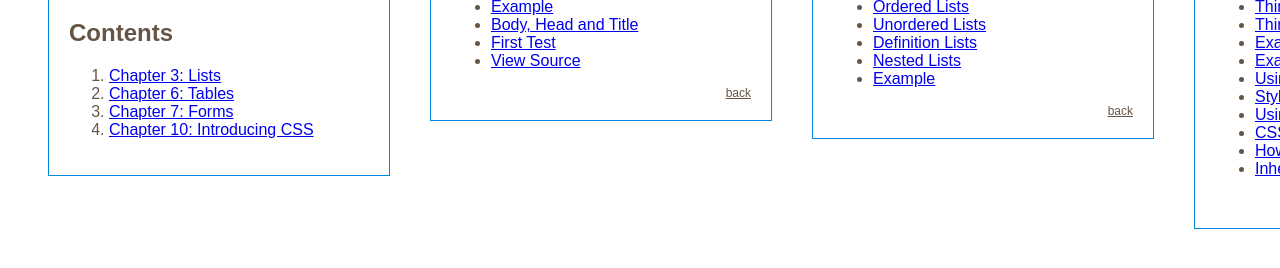
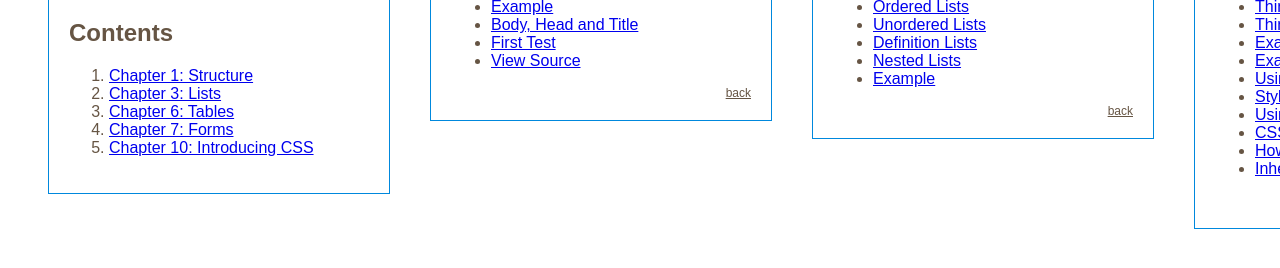
Before and after one commit to mumingv/htmlcss, a plain HTML site: page books/myhtmlandcssbook/index.html in a window 1280 px wide. Shown: the part 130-398 px from the top of the page. Drawn offline with Linux system fonts and the light colour scheme.

Commit message:
add file

```diff
--- a/books/myhtmlandcssbook/index.html
+++ b/books/myhtmlandcssbook/index.html
@@ -38,6 +38,7 @@
                 <h1>HTML & CSS</h1>
                 <h2 id="contents">Contents</h2>
                 <ol>
+                    <li><a href="#one">Chapter 1: Structure</a></li>
                     <li><a href="#three">Chapter 3: Lists</a></li>
                     <li><a href="#six">Chapter 6: Tables</a></li>
                     <li><a href="#seven">Chapter 7: Forms</a></li>
```
